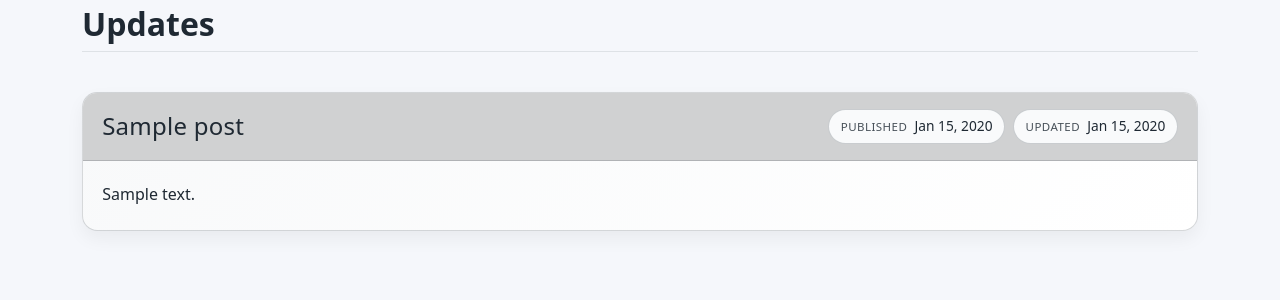
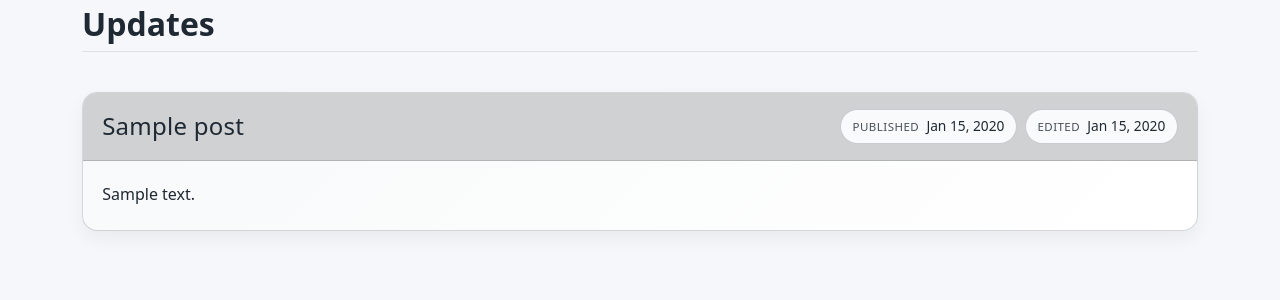
Before and after one commit to bskora/Plague-Products, a Django app: page /updates/ in a window 1280 px wide. Shown: the part 187-487 px from the top of the page. Run offline with Django 4.2, Linux system fonts and the light colour scheme; tables that the repository leaves empty hold one stand-in row (values such as "Sample post"); some libraries are stand-ins or nearby versions.

Commit message:
Show edited date only after post edits

```diff
--- a/main/models.py
+++ b/main/models.py
@@ -9,7 +9,13 @@ class Post(models.Model):
     title = models.CharField(max_length=255)
     date = models.DateField(auto_now_add=True)
     updated_at = models.DateTimeField(auto_now=True)
+    is_edited = models.BooleanField(default=False)
     body = QuillField(blank=True, null=True)
+
+    def save(self, *args, **kwargs):
+        if self.pk:
+            self.is_edited = True
+        super().save(*args, **kwargs)
 
     @property
     def body_html(self):
--- a/templates/updates.html
+++ b/templates/updates.html
@@ -22,10 +22,12 @@
                                 <span class="updates-card-pill-label">Published</span>
                                 <time datetime="{{ post.date|date:'Y-m-d' }}">{{ post.date|date:"M j, Y" }}</time>
                             </span>
-                            <span class="updates-card-pill" title="Last update">
-                                <span class="updates-card-pill-label">Updated</span>
+                            {% if post.is_edited %}
+                            <span class="updates-card-pill" title="Last edit">
+                                <span class="updates-card-pill-label">Edited</span>
                                 <time datetime="{{ post.updated_at|date:'Y-m-d' }}">{{ post.updated_at|date:"M j, Y" }}</time>
                             </span>
+                            {% endif %}
                         </div>
                     </div>
                 </div>
```
Also changed, not shown: main/migrations/0004_post_is_edited.py (added).
